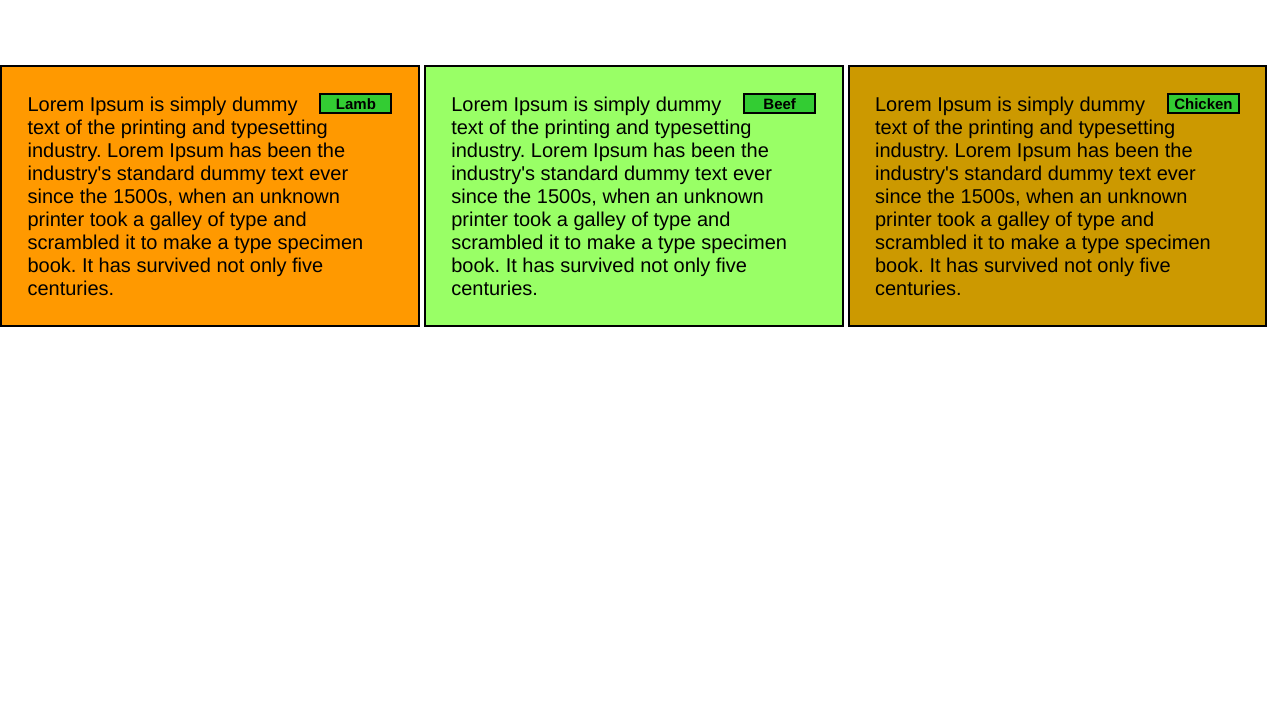
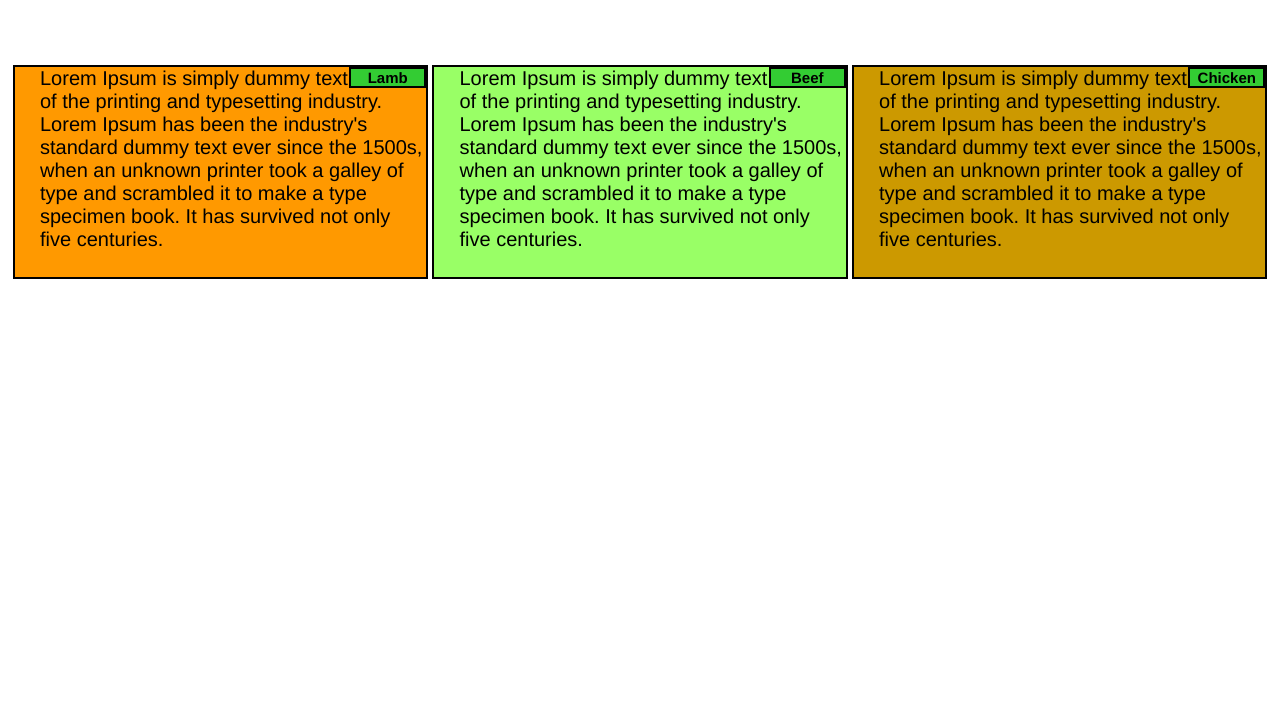
Before and after one commit to Mrivera543/mod2_solution, a plain HTML site: page index.html in a window 1280 px wide. Shown: the part 73-800 px from the top of the page. Drawn offline with Linux system fonts and the light colour scheme.

Commit message:
Update styles.css
adjust style sheet

```diff
--- a/styles.css
+++ b/styles.css
@@ -1,5 +1,5 @@
 body {
-    margin-left: 0;
+    margin-left: 1%;
     padding: 0;
 }
 * {
@@ -13,8 +13,11 @@ h1 {
 }
 
 .title{
-    display: absolute right;
     display: block;
+/*
+    margin: 0;
+    padding: 0;
+*/
     float: right;
     width: 20%;
     height: inherit;
@@ -25,34 +28,28 @@ h1 {
     border: 2px solid black;
 }
 
-.title.absolute {
-    position: absolute;
-    top: 0;
-    right: 0;
-    margin-left: 0 0 0 80%;
-    }
 
 p {
     font-size: 20px;
-    text-align: left;
+    text-align: block;
     border: 2px solid black;
     font-family: Helvetica, sans-serif;
-
 }
-
-
 .p1 {
      background-color: #ff9900;
-      padding: 2%;
-}
+     padding-left: 2%;
+     padding-bottom: 2%;
+    }
 .p2 {
      background-color: #99ff66;
-      padding: 2%;
+     padding-left: 2%;
+     padding-bottom: 2%;
 }
 
 .p3 {
      background-color: #cc9900;
-      padding: 2%;
+     padding-left: 2%;
+     padding-bottom: 2%;
 }
 
 @media screen and (min-width: 1200px) {
```
